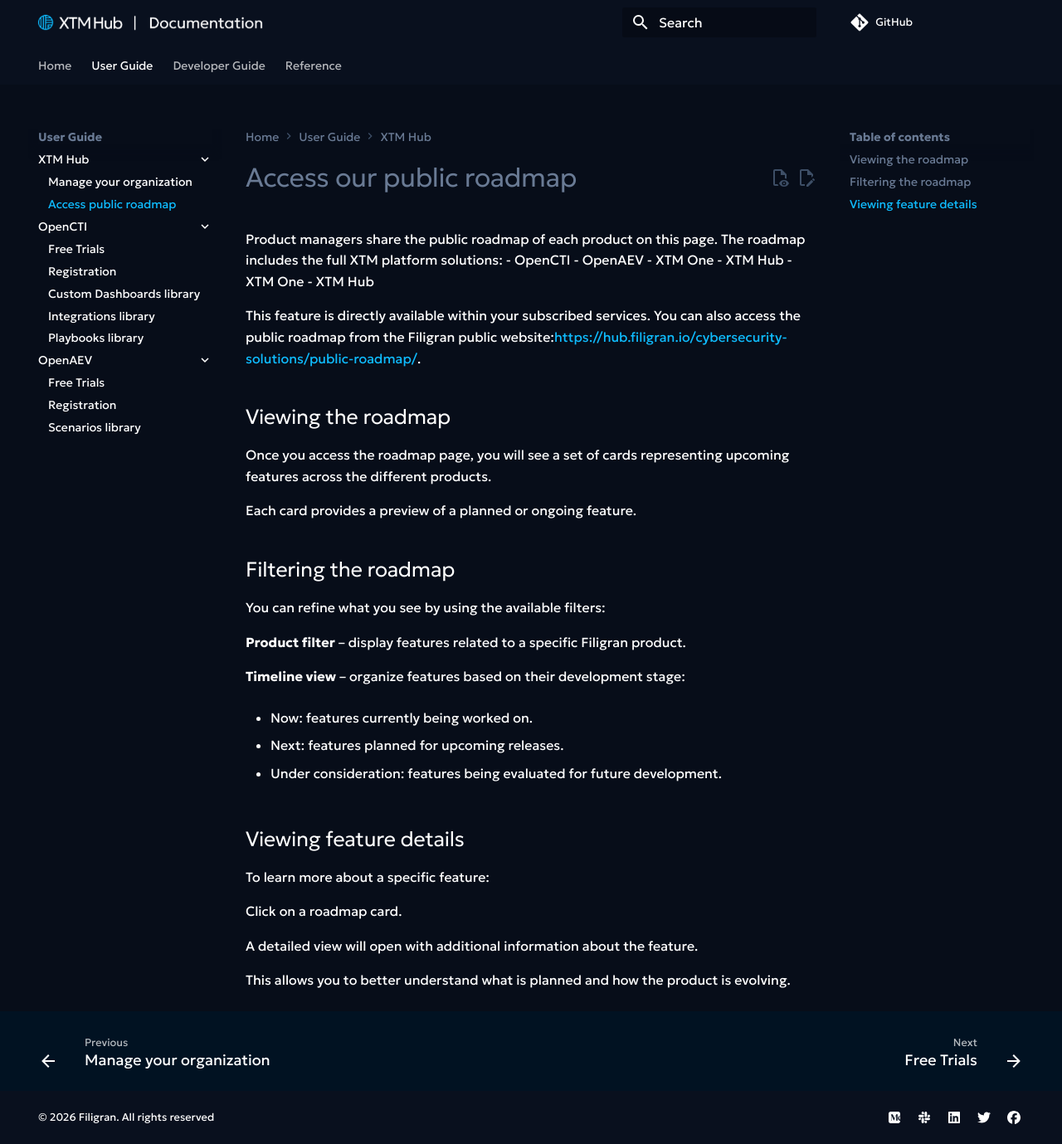
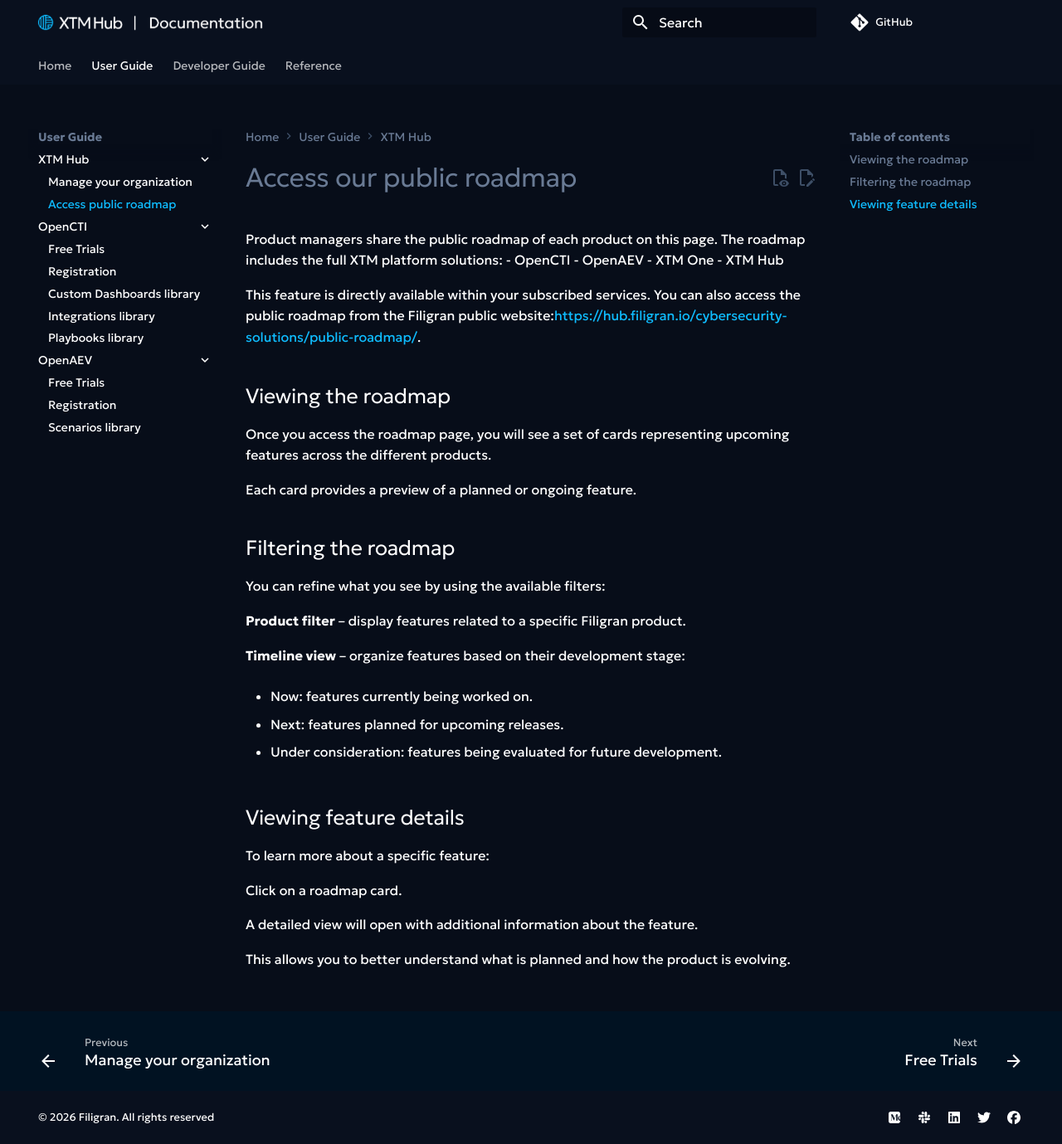
Before and after one commit to FiligranHQ/xtm-hub-docs, an MkDocs documentation site: the page built from docs/user/roadmap.md, in a window 1280 px wide and 1379 px high. Shown: the whole window at 83% size. Built offline with MkDocs 1.6.1 and Material for MkDocs 9.7.7, drawn with Linux system fonts in a browser that asks for light colours; comment, search, counter and statistics services are not loaded; the version menu is left out.

Commit message:
Update docs/user/roadmap.md
Co-authored-by: Ellyn  <ellyn.bouscasse@filigran.io>

```diff
--- a/docs/user/roadmap.md
+++ b/docs/user/roadmap.md
@@ -3,8 +3,6 @@
 Product managers share the public roadmap of each product on this page. The roadmap includes the full XTM platform solutions:
 - OpenCTI
 - OpenAEV
-- XTM One
-- XTM Hub
 - XTM One
 - XTM Hub
 
```
